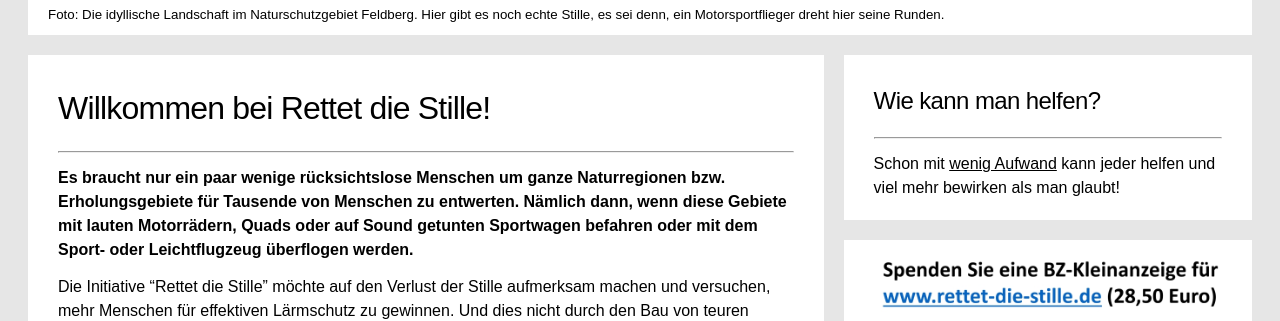
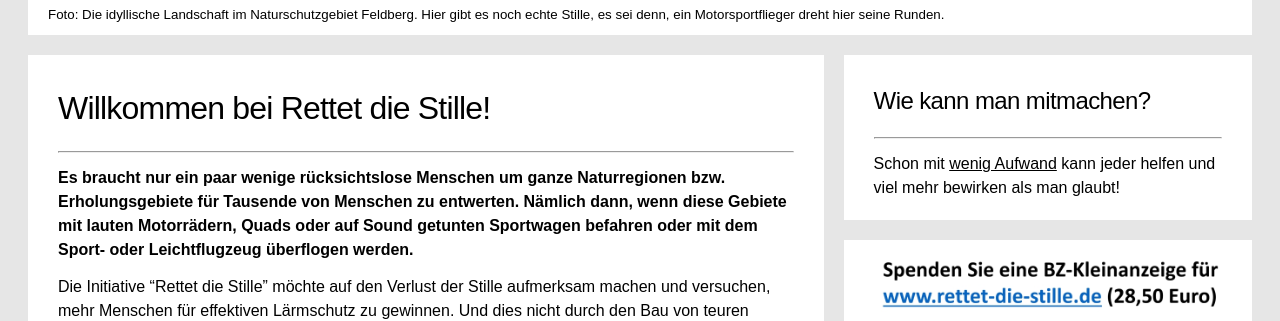
Before and after one commit to rettet-die-stille/rettet-die-stille.github.io, a Jekyll site: the page built from index.md, in a window 1280 px wide and 900 px high, scrolled down 356 px. Shown: the part 173-494 px from the top of the window. Built offline with Jekyll 4.4.1, drawn with Linux system fonts in a browser that asks for light colours.

Commit message:
Update defaultmodern.html

```diff
--- a/_layouts/defaultmodern.html
+++ b/_layouts/defaultmodern.html
@@ -104,7 +104,7 @@ layout: default
       </div>
       <div class="rightcolumn">
         <div class="card">
-          <h2>Wie kann man helfen?</h2>
+          <h2>Wie kann man mitmachen?</h2>
           <hr>
           <p>Schon mit <span style='text-decoration: underline;'><a href="/was-kann-ich-tun.html">wenig Aufwand</a></span> kann jeder helfen und viel mehr bewirken als man glaubt!</p>
         </div>
```
